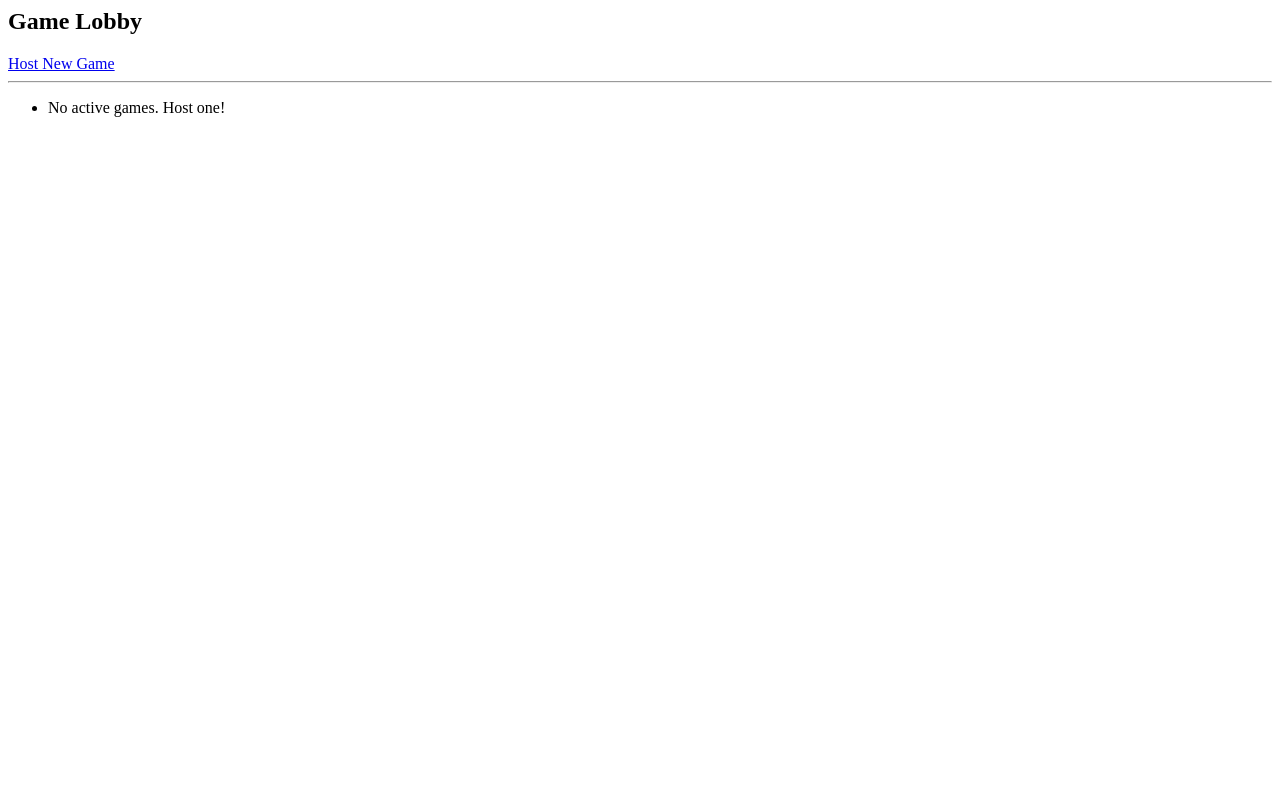
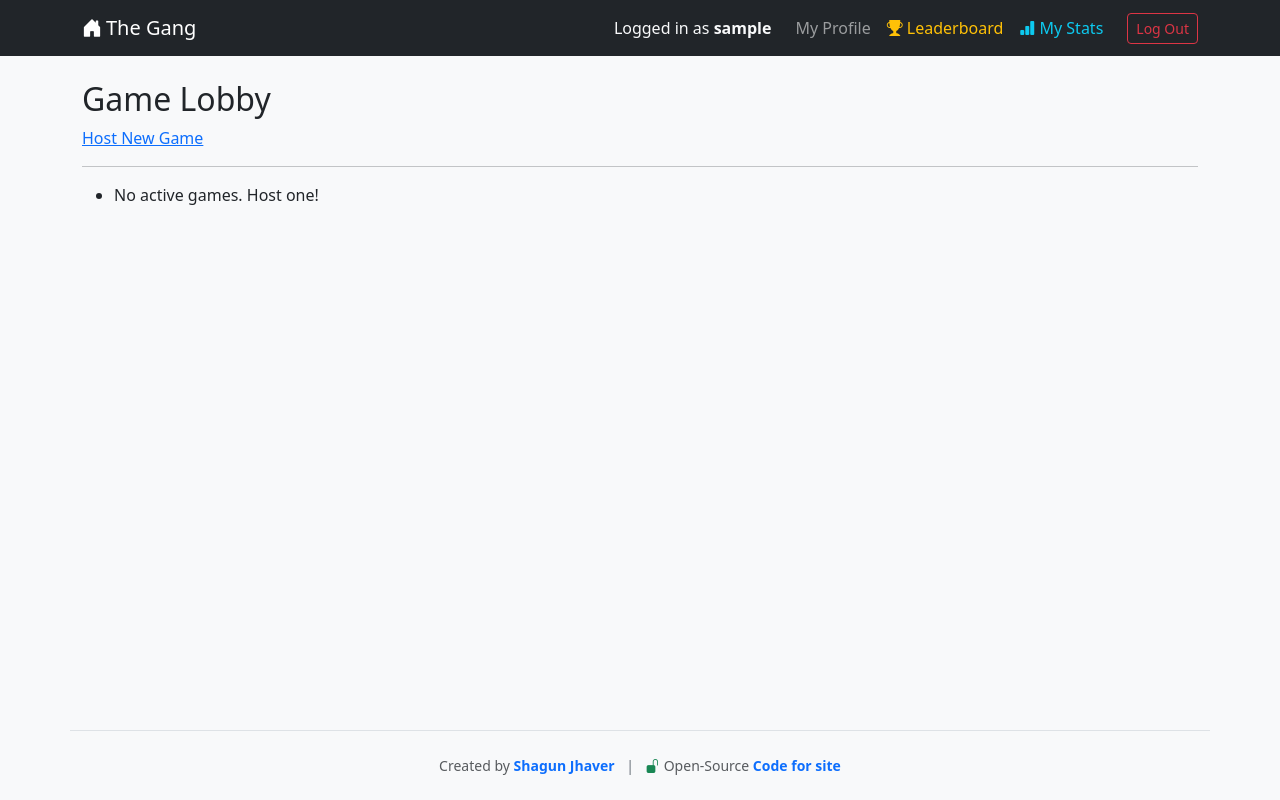
Before and after one commit to shaguniitb/the-gang-django, a Django app: page / in a window 1280 px wide. Run offline with Django 5.2, Linux system fonts and the light colour scheme; the visitor is signed in with stand-in values (Sample User, id 1); data that the repository does not hold is empty.

Commit message:
Fixed the lobby look

```diff
--- a/gang/templates/base.html
+++ b/gang/templates/base.html
@@ -10,7 +10,7 @@
 
     {% block extra_head %}{% endblock %}
 </head>
-<body class="{% block body_class %}bg-light{% endblock %}">
+<body class="d-flex flex-column min-vh-100 {% block body_class %}bg-light{% endblock %}">
 
     <nav class="navbar navbar-expand-lg navbar-dark bg-dark mb-4">
         <div class="container">
@@ -60,8 +60,12 @@
         </div>
     </nav>
 
-    {% block content %}
-    {% endblock %}
+    <!-- Wrapped content block in a flex-grow-1 container -->
+    <!-- This pushes the footer down and provides consistent padding on the sides -->
+    <main class="container flex-grow-1">
+        {% block content %}
+        {% endblock %}
+    </main>
 
     {% block footer %}
     <footer class="container text-center py-4 mt-5 border-top">
--- a/gang/templates/gang/lobby.html
+++ b/gang/templates/gang/lobby.html
@@ -1,3 +1,9 @@
+{% extends 'base.html' %}
+
+{% block title %}Lobby - The Gang{% endblock %}
+
+{% block content %}
+
 <h2>Game Lobby</h2>
 <a href="{% url 'create_game' %}">Host New Game</a>
 <hr>
@@ -12,3 +18,4 @@
     <li>No active games. Host one!</li>
 {% endfor %}
 </ul>
+{% endblock %}
```
